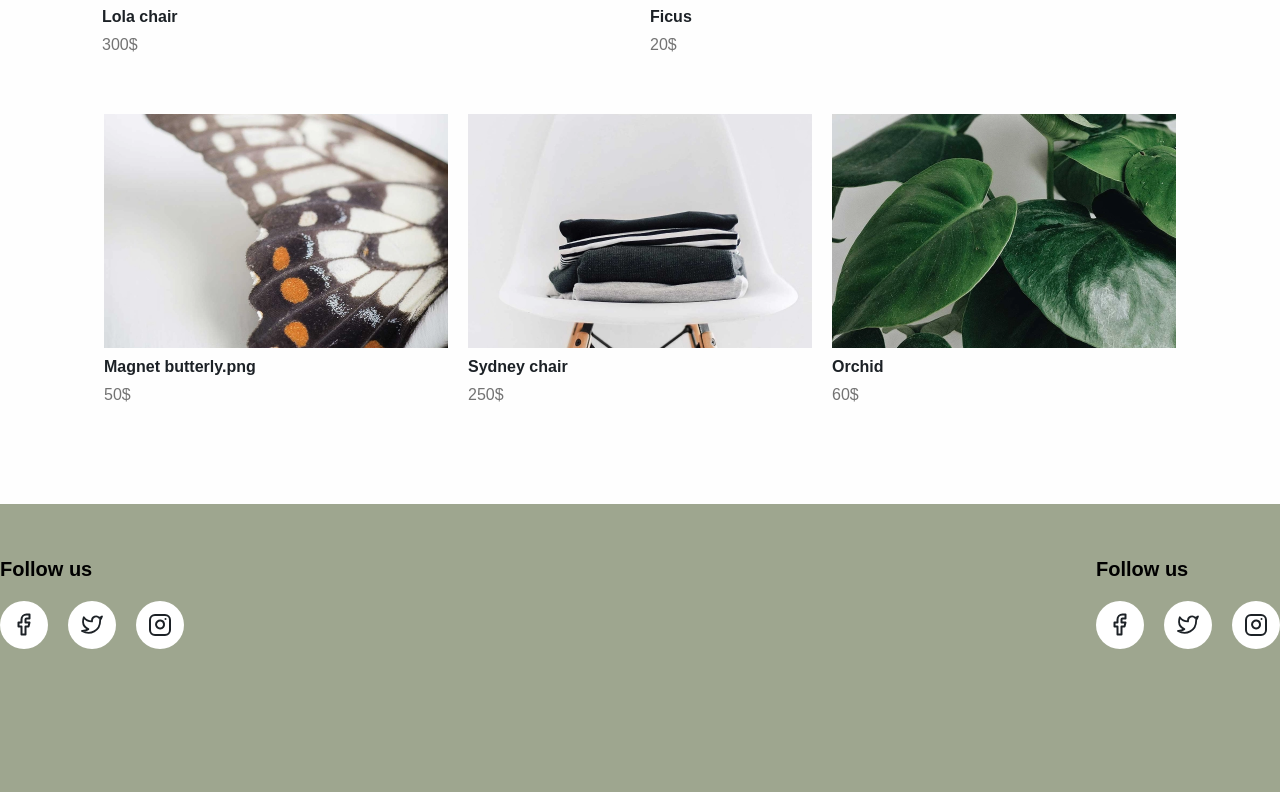
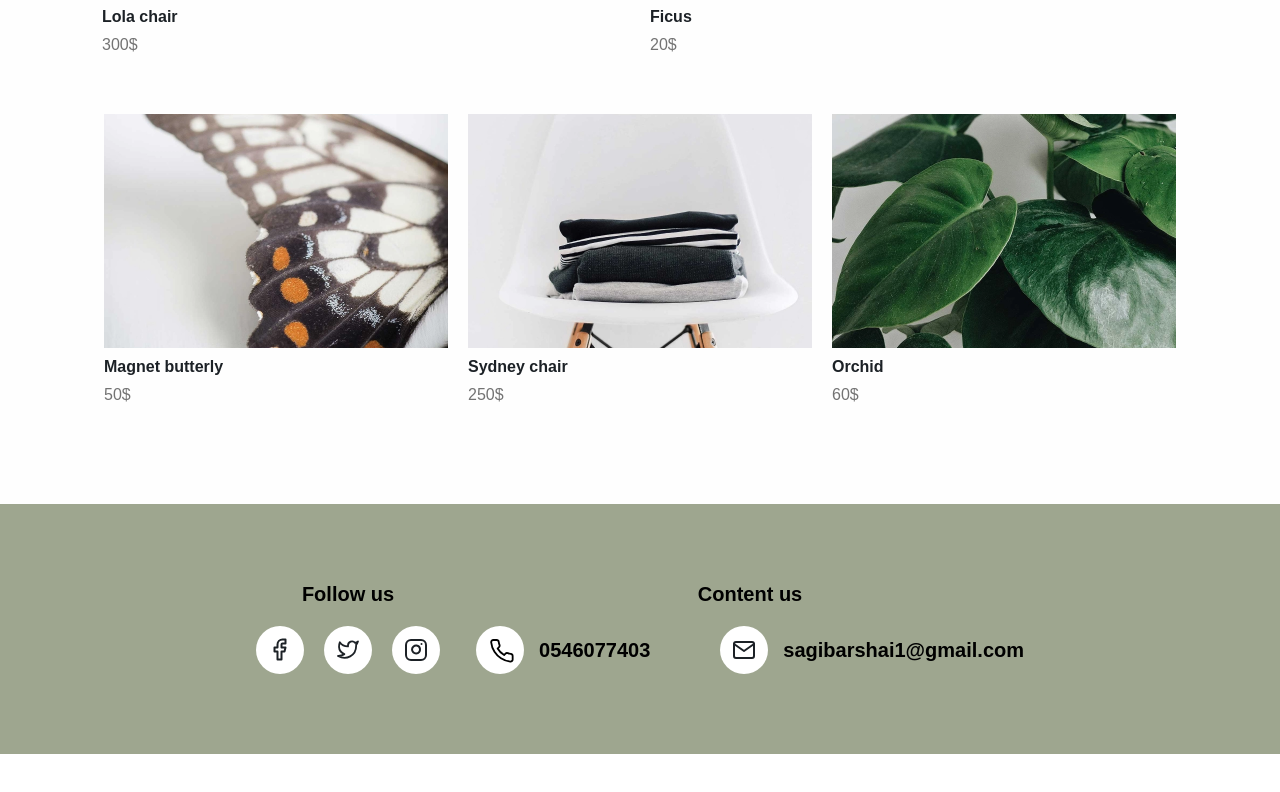
Before and after one commit to sagibarshai/micro-services-e-commerce, a Next.js app in the folder client/: page / in a window 1280 px wide. Shown: the part 3295-4087 px from the top of the page. After the commit the page ends 4049 px from the top, so only its background shows below. Built offline with nearby package versions, Linux system fonts and the light colour scheme; a web font is replaced by a local one.

Commit message:
finish footer

```diff
--- a/client/components/layouts/Footer.tsx
+++ b/client/components/layouts/Footer.tsx
@@ -3,6 +3,7 @@ import IconFacebook from "../../shared/svg/icon-facebook.svg";
 import IconInstagram from "../../shared/svg/icon-instagram.svg";
 import IconTwitter from "../../shared/svg/icon-twitter.svg";
 import IconMail from "../../shared/svg/icon-mail.svg";
+import IconPhone from "../../shared/svg/icon-phone.svg";
 
 interface Props {
      justifyContent?: string;
@@ -10,10 +11,16 @@ interface Props {
      fontSize?: string;
      fontWeight?: string;
      height?: string;
+     width?: string;
+     alignItems?: string;
+     margin?: string;
 }
 
 const StyledFooterContainer = styled.footer<Props>`
-     height: 200px;
+     height: 250px;
+     display: flex;
+     align-items: center;
+     justify-content: center;
 `;
 
 const StyledSubtitle = styled.h4<Props>`
@@ -26,6 +33,7 @@ const StyledDivColumn = styled.div<Props>`
      display: flex;
      flex-direction: column;
      gap: ${(props) => props.gap};
+     align-items: ${(props) => props.alignItems};
 `;
 
 const StyledDivRow = styled.div<Props>`
@@ -34,6 +42,17 @@ const StyledDivRow = styled.div<Props>`
      gap: ${(props) => props.gap};
      height: ${(props) => props.height};
      align-items: center;
+     width: ${(props) => props.width};
+`;
+const StyledWrapper = styled.div<Props>`
+     display: flex;
+     align-items: center;
+     justify-content: center;
+     margin: ${(props) => props.margin};
+`;
+
+const StyledIcon = styled.i<Props>`
+     margin: ${(props) => props.margin};
 `;
 
 interface IconSection {
@@ -47,10 +66,9 @@ const firstIconsSection: IconSection[] = [
      { icon: <IconInstagram /> },
 ];
 const secondIconsSection: IconSection[] = [
-     { icon: <IconMail />, text: "0546077403" }, //shoud be iconPhone
+     { icon: <IconPhone />, text: "0546077403" },
      { icon: <IconMail />, text: "sagibarshai1@gmail.com" },
 ];
-const StyledIcon = styled.i``;
 
 const StyledFooter = (props: Props) => {
      return (
@@ -59,8 +77,9 @@ const StyledFooter = (props: Props) => {
                     {...props}
                     justifyContent="space-between"
                     height="100%"
+                    width="60vw"
                >
-                    <StyledDivColumn gap="20px">
+                    <StyledDivColumn gap="20px" alignItems="center">
                          <StyledSubtitle fontWeight="bolder">
                               Follow us
                          </StyledSubtitle>
@@ -72,14 +91,21 @@ const StyledFooter = (props: Props) => {
                               })}
                          </StyledDivRow>
                     </StyledDivColumn>
-                    <StyledDivColumn gap="20px">
+                    <StyledDivColumn gap="20px" alignItems="center">
                          <StyledSubtitle fontWeight="bolder">
-                              Follow us
+                              Content us
                          </StyledSubtitle>
-                         <StyledDivRow gap="20px">
-                              {firstIconsSection.map((element) => {
+                         <StyledDivRow gap="70px">
+                              {secondIconsSection.map((element) => {
                                    return (
-                                        <StyledIcon>{element.icon}</StyledIcon>
+                                        <StyledWrapper>
+                                             <StyledIcon margin="0 15px 0 0">
+                                                  {element.icon}
+                                             </StyledIcon>
+                                             <StyledSubtitle>
+                                                  {element.text}
+                                             </StyledSubtitle>
+                                        </StyledWrapper>
                                    );
                               })}
                          </StyledDivRow>
--- a/client/pages/index.tsx
+++ b/client/pages/index.tsx
@@ -65,7 +65,7 @@ const thirdSectionImages: ImagesSection[] = [
      { imgSrc: "/images/ficus.png", text: "Ficus", size: "L", price: 20 },
      {
           imgSrc: "/images/magnet-butterly.png",
-          text: "Magnet butterly.png",
+          text: "Magnet butterly",
           size: "M",
           price: 50,
      },
@@ -83,7 +83,7 @@ const App: NextPage = () => {
           <StyledPageContainer>
                <StyledSection height="min-content">
                     <StyledSvg>
-                         <LeafsSvg width="min-content" />
+                         <LeafsSvg width="50vw" />
                     </StyledSvg>
                     <StyledAbsoluteDivColumn>
                          <StyledTitle>Every plant has a story</StyledTitle>
--- a/client/styles/home/StyledHomePage.tsx
+++ b/client/styles/home/StyledHomePage.tsx
@@ -28,7 +28,6 @@ export const StyledPageContainer = styled.div`
      display: flex;
      justify-content: center;
      flex-direction: column;
-     padding-bottom: 100px;
 `;
 export const StyledSection = styled.section<StyledProps>`
      width: 100vw;
```
Also changed, not shown: client/shared/svg/icon-phone.svg (added).
